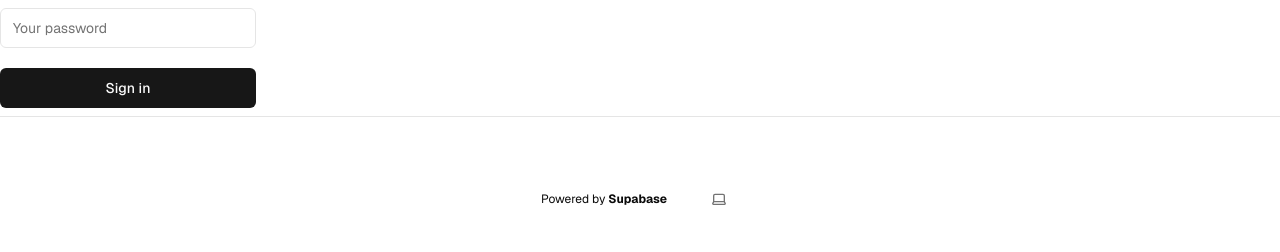
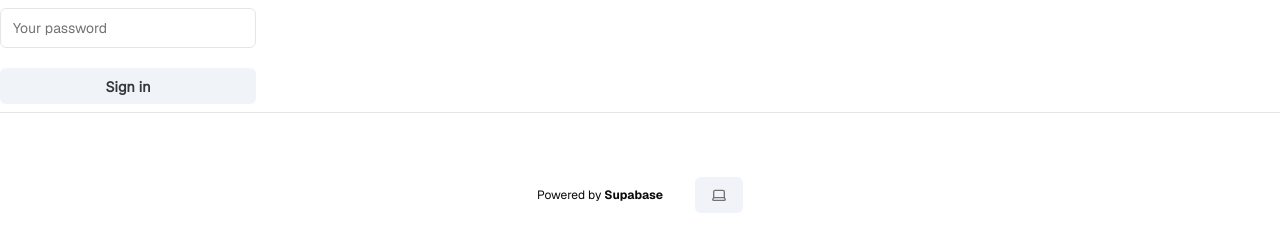
Before and after one commit to adaminthecape/tudubase, a Next.js app: page /sign-in in a window 1280 px wide. Shown: the part 246-498 px from the top of the page. Built offline with nearby package versions, Linux system fonts and the light colour scheme; no server answers.

Commit message:
Amend ui/Button to use JoyUI

```diff
--- a/components/ui/button.tsx
+++ b/components/ui/button.tsx
@@ -1,56 +1,23 @@
-import * as React from "react";
-import { Slot } from "@radix-ui/react-slot";
-import { cva, type VariantProps } from "class-variance-authority";
+import { ButtonProps, Button as JoyButton } from "@mui/joy";
+import { forwardRef } from "react";
 
-import { cn } from "@/lib/utils";
-
-const buttonVariants = cva(
-  "inline-flex items-center justify-center whitespace-nowrap rounded-md text-sm font-medium ring-offset-background transition-colors focus-visible:outline-none focus-visible:ring-2 focus-visible:ring-ring focus-visible:ring-offset-2 disabled:pointer-events-none disabled:opacity-50",
-  {
-    variants: {
-      variant: {
-        default: "bg-primary text-primary-foreground hover:bg-primary/90",
-        destructive:
-          "bg-destructive text-destructive-foreground hover:bg-destructive/90",
-        outline:
-          "border border-input bg-background hover:bg-accent hover:text-accent-foreground",
-        secondary:
-          "bg-secondary text-secondary-foreground hover:bg-secondary/80",
-        ghost: "hover:bg-accent hover:text-accent-foreground",
-        link: "text-primary underline-offset-4 hover:underline",
-      },
-      size: {
-        default: "h-10 px-4 py-2",
-        sm: "h-9 rounded-md px-3",
-        lg: "h-11 rounded-md px-8",
-        icon: "h-10 w-10",
-      },
-    },
-    defaultVariants: {
-      variant: "default",
-      size: "default",
-    },
-  },
+const Button = forwardRef<typeof JoyButton, ButtonProps>(
+	({ className, variant, size, ...props }, ref) => {
+		return (
+			<JoyButton
+				// className={cn(buttonVariants({ variant, size, className }))}
+				ref={ref}
+				{...{
+					variant: 'soft',
+					color: 'neutral',
+					...props,
+				}}
+				style={{whiteSpace:'nowrap'}}
+			/>
+		);
+	},
 );
 
-export interface ButtonProps
-  extends React.ButtonHTMLAttributes<HTMLButtonElement>,
-    VariantProps<typeof buttonVariants> {
-  asChild?: boolean;
-}
-
-const Button = React.forwardRef<HTMLButtonElement, ButtonProps>(
-  ({ className, variant, size, asChild = false, ...props }, ref) => {
-    const Comp = asChild ? Slot : "button";
-    return (
-      <Comp
-        className={cn(buttonVariants({ variant, size, className }))}
-        ref={ref}
-        {...props}
-      />
-    );
-  },
-);
 Button.displayName = "Button";
 
-export { Button, buttonVariants };
+export { Button };
```
